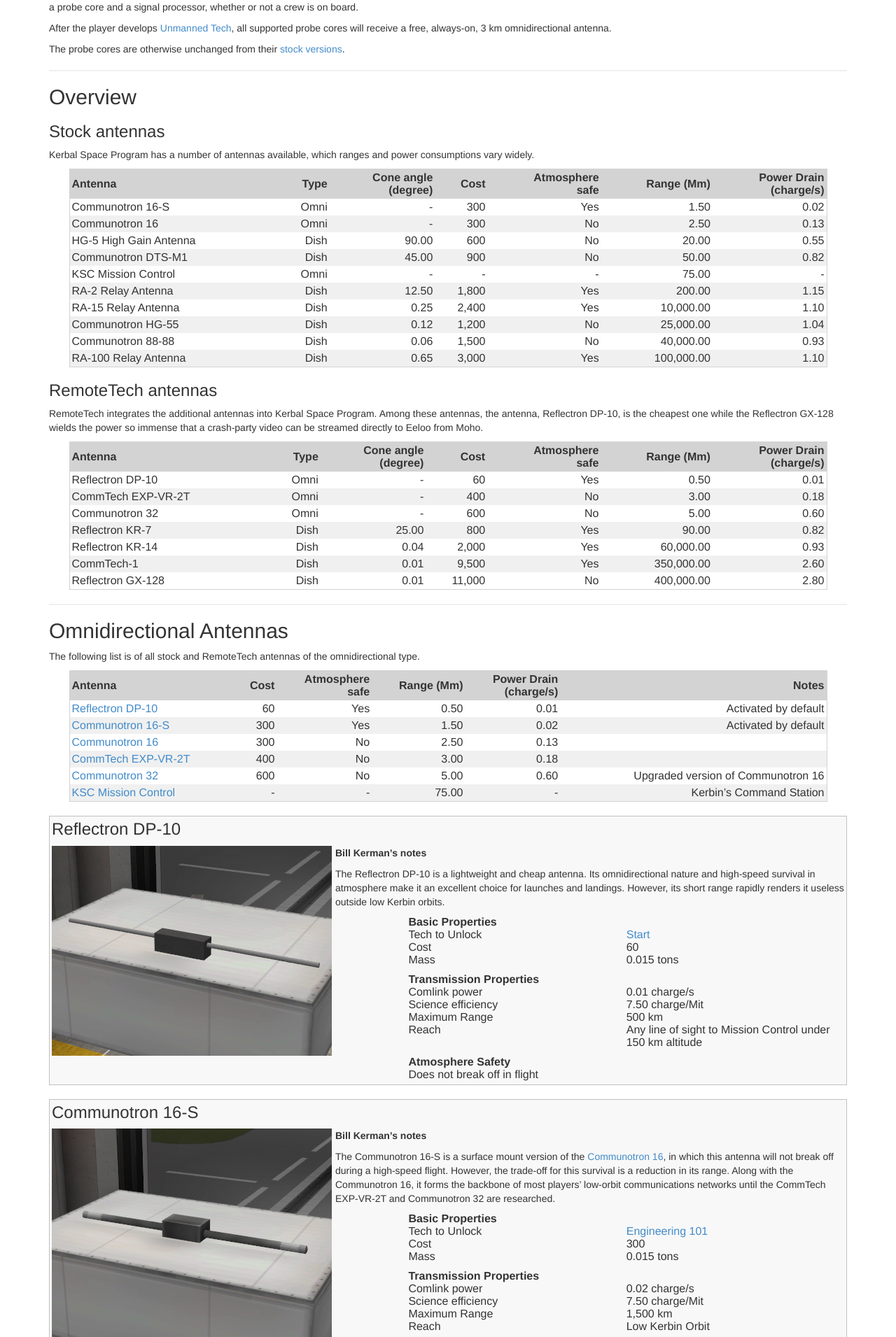
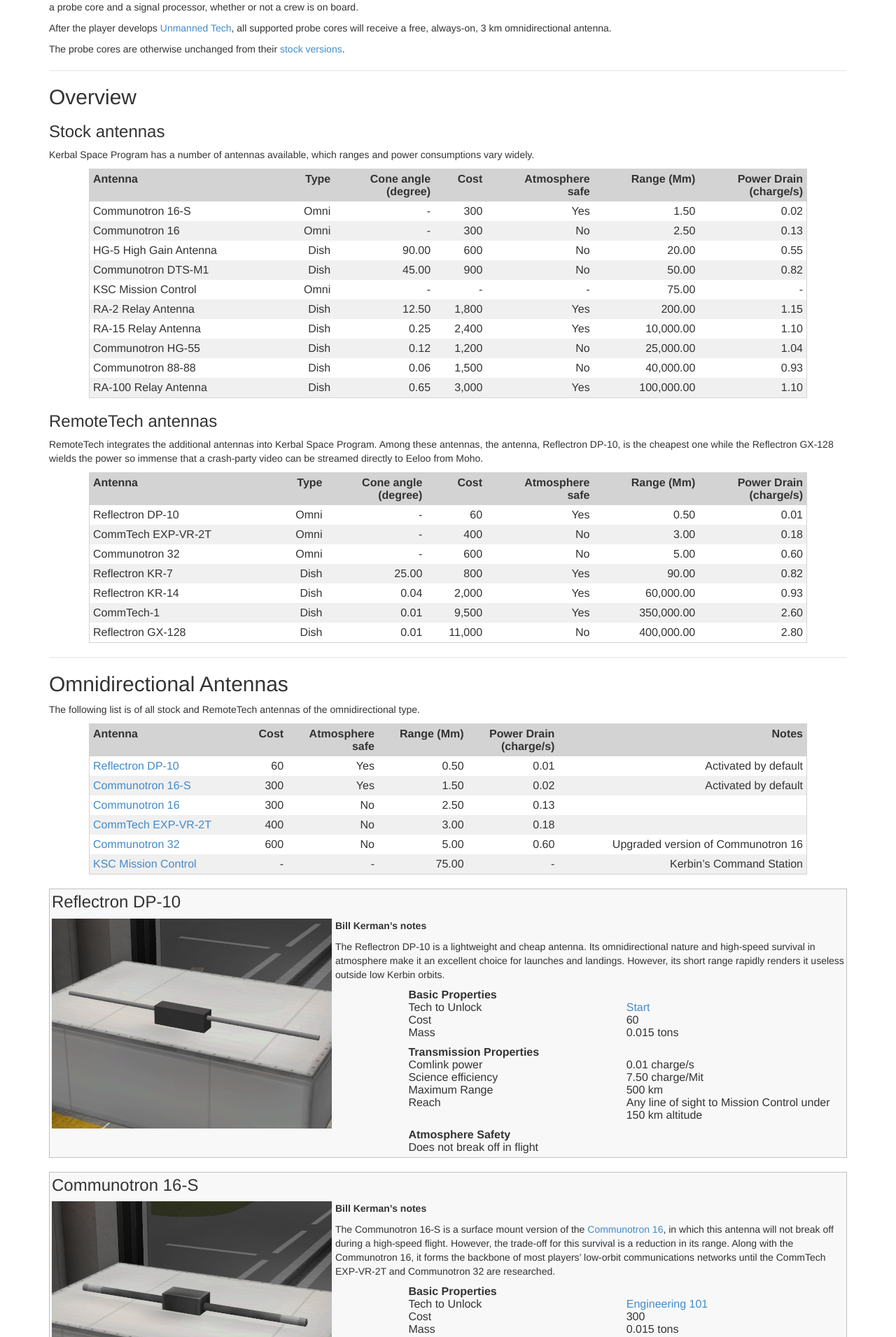
Before and after one commit to RemoteTechnologiesGroup/RemoteTech, a Jekyll site: the page built from guide/parts.md, in a window 1280 px wide. Shown: the part 929-2840 px from the top of the page at 70% size. Built offline with Jekyll 4.4.1, drawn with Linux system fonts in a browser that asks for light colours; nearby versions of some CDN libraries.

Commit message:
Minor revision

```diff
--- a/guide/parts.md
+++ b/guide/parts.md
@@ -73,7 +73,7 @@
 The following list is of all stock and RemoteTech antennas of the omnidirectional type.
 
 Antenna | Cost | Atmosphere<br/>safe | Range (Mm) | Power Drain<br/>(charge/s) | Notes
---- | ---: | ---: | ---: | ---: | ---: | ---
+--- | ---: | ---: | ---: | ---: | ---:
 [Reflectron DP-10](#reflectron-dp-10) | 60 | Yes | 0.50 | 0.01 | Activated by default
 [Communotron 16-S](#communotron-16-s) | 300 | Yes | 1.50 | 0.02 | Activated by default
 [Communotron 16](#communotron-16) | 300 | No | 2.50 | 0.13 |
@@ -304,7 +304,7 @@
 The following list is of all stock and RemoteTech antennas of the dish type.
 
 Antenna | Cost | Atmosphere<br/>safe | Cone angle<br/>(degree) | Range (Mm) | Power Drain<br/>(charge/s) | Notes
---- | ---: | ---: | ---: | ---: | ---: | ---
+--- | ---: | ---: | ---: | ---: | ---: | ---:
 [HG-5 High Gain Antenna](#hg-5-high-gain-antenna) | 600 | No | 90.00 | 20.00 | 0.55 |
 [Communotron DTS-M1](#communotron-dts-m1) | 900 | No | 45.00 | 50.00 | 0.82 |
 [Reflectron KR-7](#reflectron-kr-7) | 800 | Yes | 25.00 | 90.00 | 0.82 |
--- a/stylesheets/main.css
+++ b/stylesheets/main.css
@@ -100,7 +100,7 @@
 
 /* Override the default table styles that render data illegible */
 table.data{
-	width: 95%;
+	width: 90%;
 	border: solid 1px lightgrey;
 	margin-left: auto;
 	margin-right: auto;
@@ -108,17 +108,13 @@
 
 table.data thead{
 	background-color: lightgrey;
+	vertical-align: top;
+	text-align: center;
 }
 
 table.data td, table.data th {
-	padding: 3px;
+	padding: 5px;
 }
-
-/*
-table.data th {
-	text-align: center;
-}
-*/
 
 table.data th, table.sidehead td:first-child {
 	font-weight: bold;
```
